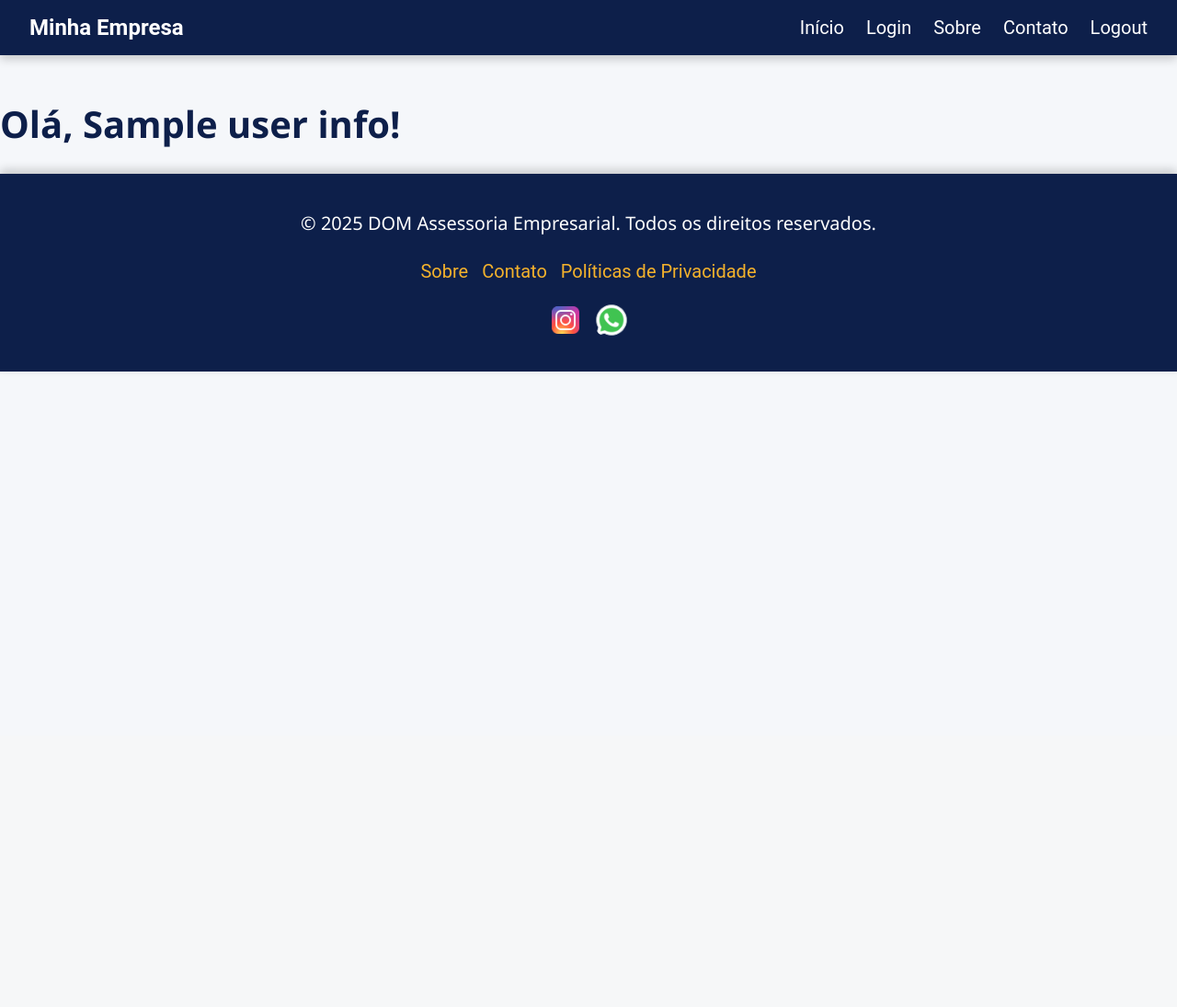
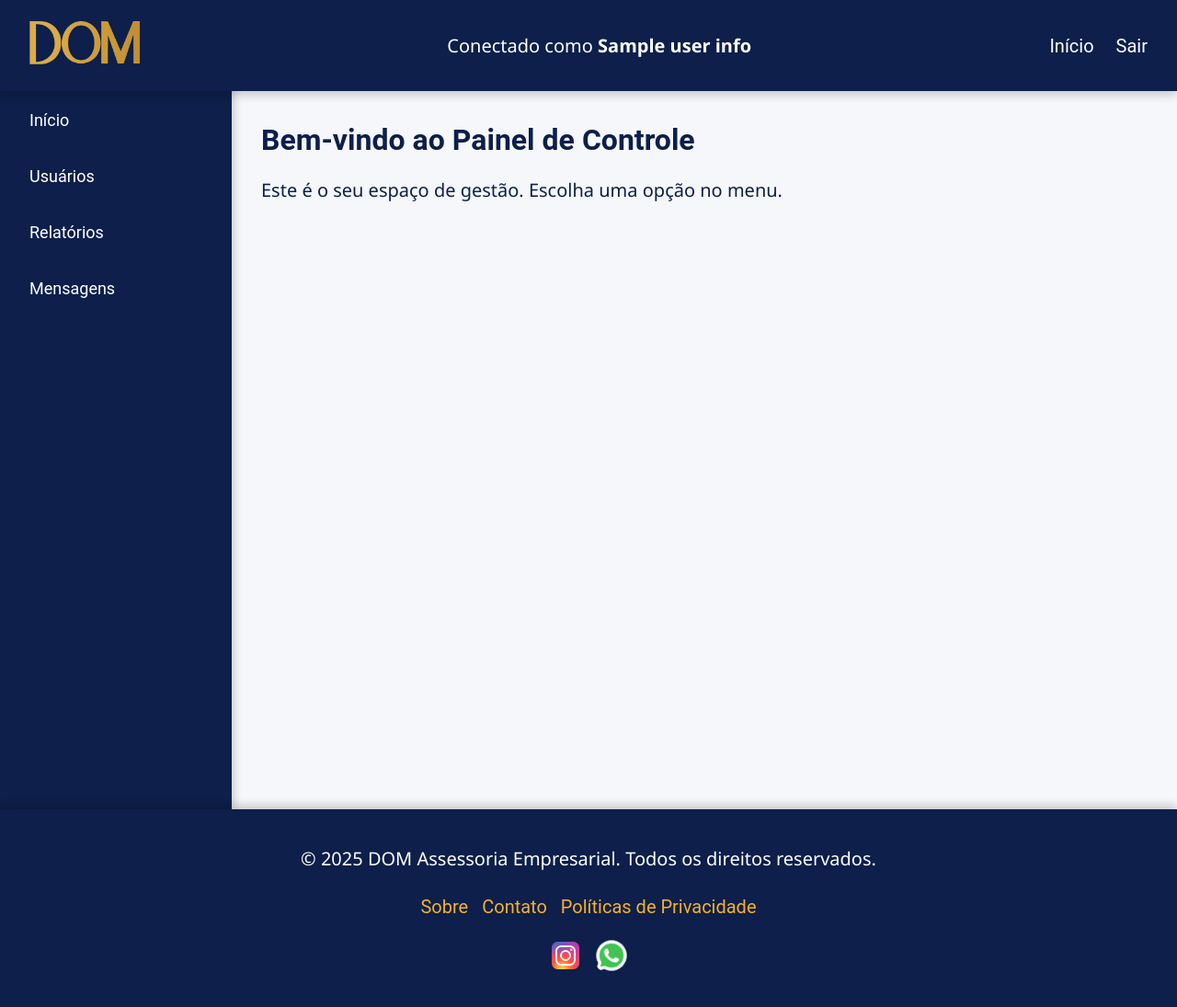
Before and after one commit to gustavoverneck/nala, a Flask app: template templates/dashboard.html in a window 1280 px wide. Shown: the whole page at 92% size. Before the commit the page ends 404 px from the top, so only its background shows below. Run offline with Flask 3, Linux system fonts and the light colour scheme; the template is opened without the code that fills it: most values are stand-ins (such as "Sample title", 1, 10 or a date in 2020).

Commit message:
Dashboard page started

```diff
--- a/app.py
+++ b/app.py
@@ -8,11 +8,16 @@ from waitress import serve
 
 def create_app():
     app = Flask(__name__)
-    app.register_blueprint(main)
 
     # Load secret key from environment variable
     load_dotenv()
+    app.register_blueprint(main)
     app.secret_key = os.getenv("TOKEN_SECRET")
+
+    # Set server name from environment variable
+    server_name = os.getenv("SERVER_NAME")
+    if server_name:
+        app.config['SERVER_NAME'] = server_name
 
     return app
 
@@ -21,17 +26,28 @@ if __name__ == '__main__':
     # Initialize SQLite database
     # initialize_database()
     # user = User(
-    #     name=" ",
-    #     email=" ",
-    #     password=" ",
-    #     role="user" # admin, user, etc.
+    #     name="Administrador",
+    #     email="admin@admin.com",
+    #     password="admin",
+    #     role="admin" # admin, user, etc.
     # )
-    #add_user_to_user_table(user)
+    # add_user_to_user_table(user)
+
+    # # Print users from database
+    # conn = get_database_connection()
+    # cursor = conn.cursor()
+    # cursor.execute("SELECT * FROM users")
+    # users = cursor.fetchall()
+    # print("Users in database:")
+    # for user in users:
+    #     print(user)
+    # conn.close()
+
+    # # Start app
     # app = create_app()
     # app.run(debug=True, host=os.getenv("LOCAL_IP"), port=3000)
 
-    # Production
-    # Get port from environment or use default
+    # # Production
     port = os.getenv("PORT")
     threads = os.getenv("WAITRESS_THREADS", "4")
 
@@ -41,3 +57,4 @@ if __name__ == '__main__':
     # Run with waitress
     print(f"Starting waitress server on port {port} with {threads} threads")
     serve(application, host='0.0.0.0', port=int(port), threads=int(threads))
+    print("Ending server connection.")
--- /dev/null
+++ b/static/css/dashboard.css
@@ -0,0 +1,80 @@
+.dashboard-container {
+  display: flex;
+  flex-direction: row;
+  flex: 1;
+  min-height: 100vh;
+  padding: 0;
+  display: flex;
+  /* padding-top: 80px; */
+}
+
+.sidebar {
+  background-color: var(--primary-color);
+  color: white;
+  width: 220px;
+  min-height: calc(100vh - 80px);
+  padding: 2rem 1rem;
+  box-shadow: 2px 0 10px var(--box-shadow-color);
+  position: sticky;
+  top: 80px;
+}
+
+.sidebar .menu {
+  list-style: none;
+  padding: 0;
+  margin: 0;
+}
+
+.sidebar .menu li {
+  margin-bottom: 1.5rem;
+}
+
+.sidebar .menu a {
+  color: white;
+  text-decoration: none;
+  font-size: var(--font-size-md);
+  display: block;
+  padding: 0.5rem 1rem;
+  border-radius: 6px;
+  transition: background-color 0.2s ease;
+  font-family: var(--font-secondary);
+}
+
+.sidebar .menu a:hover {
+  background-color: var(--secondary-color);
+  color: var(--primary-color);
+}
+
+.dashboard-content {
+  flex: 1;
+  padding: 2rem;
+  background-color: var(--background-color);
+}
+
+.dashboard-content h1 {
+  font-size: var(--font-size-xxl);
+  font-family: var(--font-secondary);
+}
+
+.dashboard-content p {
+  font-size: var(--font-size-lg);
+  margin-top: 0.5rem;
+}
+
+@media (max-width: 768px) {
+  .dashboard-container {
+    flex-direction: column;
+  }
+
+  .sidebar {
+    width: 100%;
+    position: relative;
+    top: 0;
+    box-shadow: none;
+    padding: 1rem;
+  }
+
+  .dashboard-content {
+    padding: 1rem;
+  }
+}
--- a/templates/contato.html
+++ b/templates/contato.html
@@ -12,6 +12,7 @@
     <!-- Header -->
     {% include 'header.html' %}
 
+    <main class="content">
         <div class="login-container">
             <h2>Contato</h2>
             <form action="{{ url_for('main.send_message') }}" method="POST">
@@ -27,6 +28,7 @@
                 <button type="submit">Enviar</button>
             </form>
         </div>
+    </main>
 
     <!-- Footer -->
     {% include 'footer.html' %}
--- a/templates/dashboard.html
+++ b/templates/dashboard.html
@@ -5,27 +5,31 @@
     <meta name="viewport" content="width=device-width, initial-scale=1.0"/>
     <title>DOM - Dashboard</title>
     <link rel="stylesheet" href="/static/css/style.css">
+    <link rel="stylesheet" href="/static/css/dashboard.css">
     {% include 'icon.html' %}
 </head>
 
 <body>
 
     <!-- Header -->
-    <header class="main-header">
-        <div class="logo">
-            <!-- <img src="/static/logo.png" alt="Logo da Empresa" class="logo-img"> Logo Placeholder -->
-            <span>Minha Empresa</span> <!-- Nome da Empresa -->
-        </div>
-        <nav class="nav-bar">
-            <a href="/">Início</a>
-            <a href="/login">Login</a>
-            <a href="/sobre">Sobre</a>
-            <a href="/contato">Contato</a>
-            <a href="/logout">Logout</a>
-        </nav>
-    </header>
+    {% include 'dashboard_header.html' %}
 
-    <h1>Olá, {{ user_info['name'] }}!</h1>
+    <div class="dashboard-container">
+        <aside class="sidebar">
+        <ul class="menu">
+            <li><a href="#">Início</a></li>
+            <li><a href="#">Usuários</a></li>
+            <li><a href="#">Relatórios</a></li>
+            <li><a href="#">Mensagens</a></li>
+        </ul>
+        </aside>
+
+        <main class="dashboard-content">
+        <h1>Bem-vindo ao Painel de Controle</h1>
+        <p>Este é o seu espaço de gestão. Escolha uma opção no menu.</p>
+        <!-- Adicione widgets ou cards aqui -->
+        </main>
+    </div>
 
     <!-- Footer -->
     {% include 'footer.html' %}
--- /dev/null
+++ b/templates/dashboard_header.html
@@ -0,0 +1,12 @@
+<header class="main-header">
+    <div class="logo">
+        <a href="/"><img src="/static/icons/dom_dourado_sem_textura_cortado.png" alt="Logo da Empresa" class="logo-img" style="width: 120px; height: auto;"></a>
+    </div>
+    <div class="user-login-info">
+        <p>Conectado como <strong>{{ user_info.name }}</strong></p>
+    </div>
+    <nav class="nav-bar">
+        <a href="/">Início</a>
+        <a href="/logout">Sair</a>
+    </nav>
+</header>
--- a/templates/login.html
+++ b/templates/login.html
@@ -11,7 +11,7 @@
 
     <!-- Header -->
     {% include 'header.html' %}
-
+    <main class="content">
         <div class="login-container">
             <h2>Login</h2>
             <form action="{{ url_for('main.login') }}" method="POST">
@@ -24,6 +24,7 @@
                 <button type="submit">Entrar</button>
             </form>
         </div>
+    </main>
 
     <!-- Footer -->
     {% include 'footer.html' %}
```
Also changed, not shown: static/css/style.css (+19 -18 lines). Lines whose indentation alone changed are shown as unchanged.
